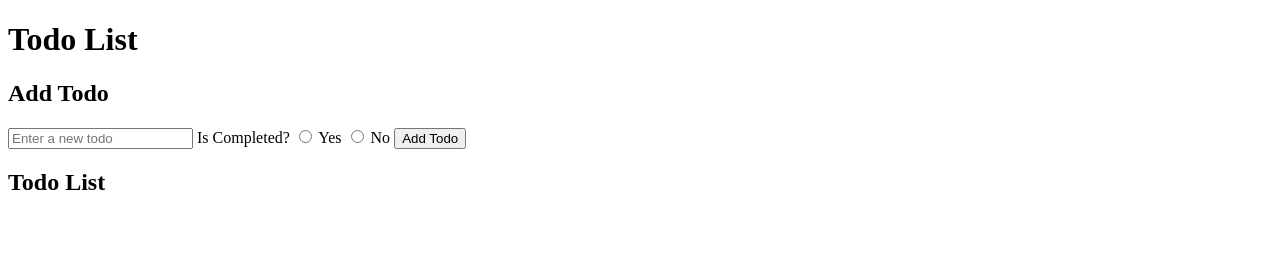
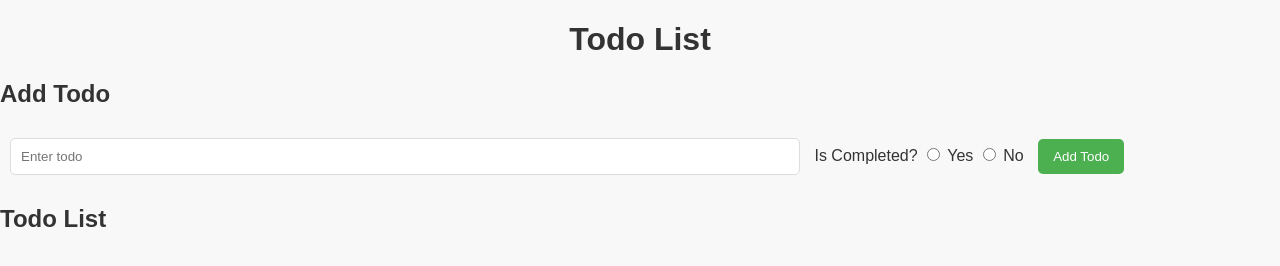
Before and after one commit to anilmaurya61/express-http-crud-api, a website: page src/Frontend/index.html in a window 1280 px wide. Drawn offline with Linux system fonts and the light colour scheme; no server answers.

Commit message:
Updated Frontend

```diff
--- a/src/Frontend/index.css
+++ b/src/Frontend/index.css
@@ -1,3 +1,81 @@
 #popup {
   display: none;
 }
+
+body {
+  font-family: 'Arial', sans-serif;
+  background-color: #f8f8f8;
+  color: #333;
+  margin: 0;
+  padding: 0;
+}
+h1{
+  text-align: center;
+}
+#todoText {
+  padding: 10px;
+  margin: 10px;
+  width: 60%;
+  border: 1px solid #ddd;
+  border-radius: 5px;
+}
+
+#addTodoBtn {
+  background-color: #4caf50;
+  color: #fff;
+  border: none;
+  padding: 10px 15px;
+  margin: 10px;
+  cursor: pointer;
+  border-radius: 5px;
+}
+
+#addTodoBtn:hover {
+  background-color: #45a049;
+}
+
+
+#todoList {
+  list-style-type: none;
+  padding: 0;
+}
+
+li {
+  background-color: #fff;
+  border: 1px solid #ddd;
+  margin: 10px;
+  padding: 10px;
+  border-radius: 5px;
+}
+
+button {
+  background-color: #4caf50;
+  color: #fff;
+  border: none;
+  padding: 8px 12px;
+  margin: 5px;
+  cursor: pointer;
+  border-radius: 3px;
+}
+
+button:hover {
+  background-color: #45a049;
+}
+
+#popup {
+  display: none;
+  position: fixed;
+  top: 50%;
+  left: 50%;
+  transform: translate(-50%, -50%);
+  background-color: #fff;
+  padding: 20px;
+  border: 1px solid #ddd;
+  border-radius: 5px;
+  z-index: 2;
+}
+
+#popup input,
+#popup button {
+  margin: 5px;
+}
--- a/src/Frontend/index.html
+++ b/src/Frontend/index.html
@@ -1,37 +1,23 @@
 <!doctype html>
 <html>
+
 <head>
   <title>Todo List</title>
   <link rel="stylesheet" href="./index.css" />
 </head>
+
 <body>
   <h1>Todo List</h1>
   <h2>Add Todo</h2>
   <form id="addTodoForm">
-      <input
-        type="text"
-        id="todoText"
-        placeholder="Enter a new todo"
-        required
-      />
+    <input type="text" id="todoText" placeholder="Enter todo">
+
     <label for="isCompleted">Is Completed?</label>
-      <input
-        type="radio"
-        id="isCompletedYes"
-        name="isCompleted"
-        value="true"
-        required
-      />
+    <input type="radio" id="isCompletedYes" name="isCompleted" value="true" required />
     <label for="isCompletedYes">Yes</label>
-      <input
-        type="radio"
-        id="isCompletedNo"
-        name="isCompleted"
-        value="false"
-        required
-      />
+    <input type="radio" id="isCompletedNo" name="isCompleted" value="false" required />
     <label for="isCompletedNo">No</label>
-      <button type="submit">Add Todo</button>
+    <button id="addTodoBtn" onclick="createTodo()">Add Todo</button>
   </form>
 
   <h2>Todo List</h2>
@@ -42,19 +28,9 @@
       <h2>Update Todo</h2>
       <input type="text" id="updateTodoText" placeholder="New Todo Text" />
       <label for="updateIsCompleted">Is Completed?</label>
-        <input
-          type="radio"
-          id="updateIsCompletedYes"
-          name="updateIsCompleted"
-          value="true"
-        />
+      <input type="radio" id="updateIsCompletedYes" name="updateIsCompleted" value="true" />
       <label for="updateIsCompletedYes">Yes</label>
-        <input
-          type="radio"
-          id="updateIsCompletedNo"
-          name="updateIsCompleted"
-          value="false"
-        />
+      <input type="radio" id="updateIsCompletedNo" name="updateIsCompleted" value="false" />
       <label for="updateIsCompletedNo">No</label>
       <button id="saveUpdate">Save</button>
       <button id="closePopup">Close</button>
@@ -63,4 +39,5 @@
 
   <script src="./index.js"></script>
 </body>
+
 </html>
```
Lines whose indentation alone changed are shown as unchanged.
